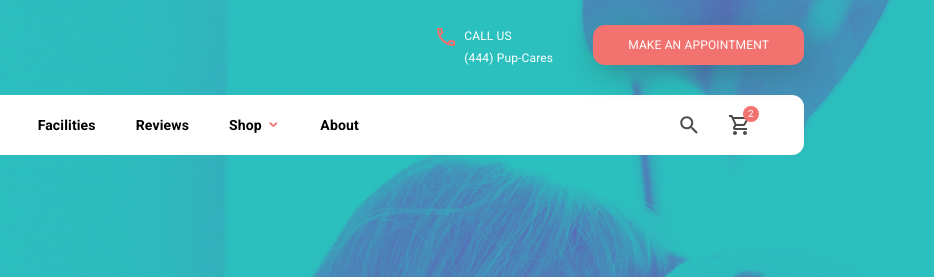
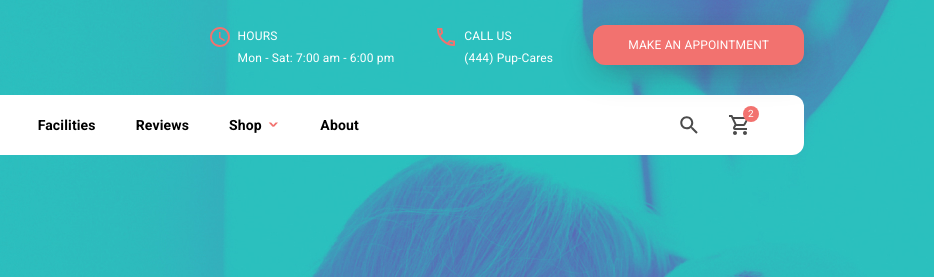
Before and after one commit to denchik-13/123, a plain HTML site: page index.html in a window 1280 px wide. Shown: the top 277 px of the page, 346-1280 px from the left. Drawn offline with Linux system fonts and the light colour scheme; files whose address does not match are found by name.

Commit message:
returned stripes

```diff
--- a/index.html
+++ b/index.html
@@ -17,6 +17,9 @@
                 </div>
                 <div class="grid__col grid__col_8">
                     <div class="header__info">
+                        <div class="header__info-item header__info-item_time">
+                            <span> HOURS<br>Mon - Sat: 7:00 am - 6:00 pm</span>
+                        </div>
                         <div class="header__info-item header__info-item_phone">
                             <span>CALL US<br>(444) Pup-Cares</span>
                         </div>
```
